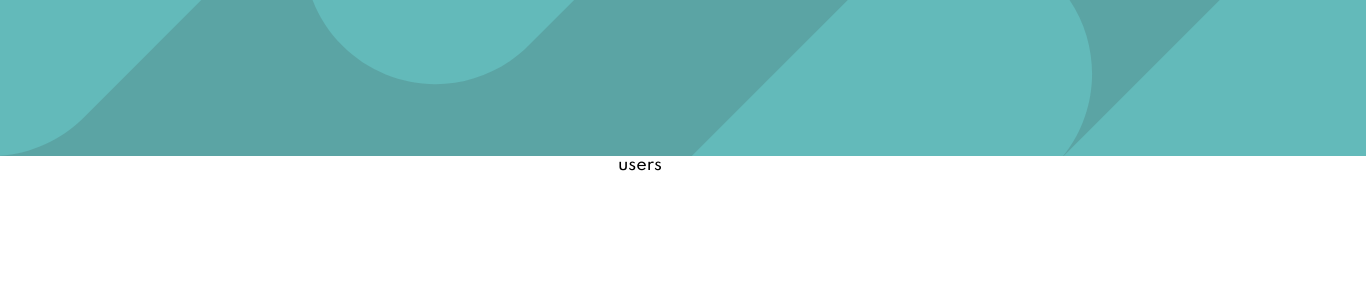
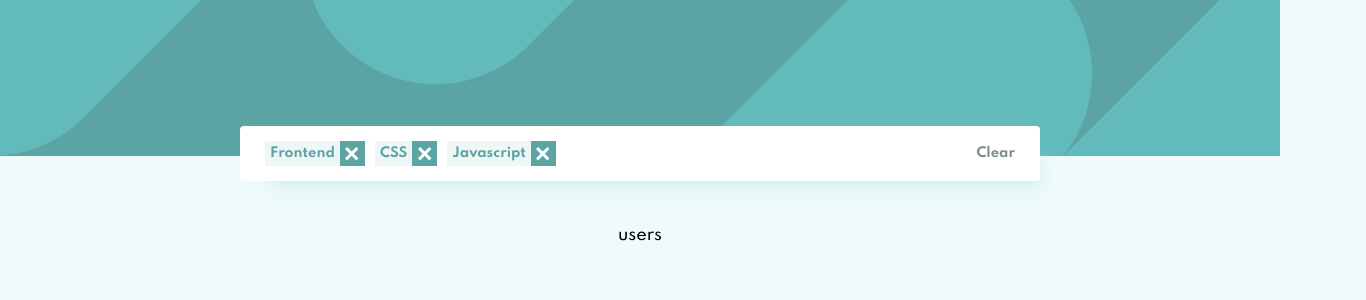
Before and after one commit to CaioOliveira793/frontend-mentor-challenges, a React (Create React App) app in the folder job-listings/: page / in a window 1280 px wide. Shown: the top 300 px of the page, 1366 px wide, since content can reach past the window. Built offline with nearby package versions, Linux system fonts and the light colour scheme.

Commit message:
style (job-listings): add FilterBox

```diff
--- a/job-listings/src/App.tsx
+++ b/job-listings/src/App.tsx
@@ -1,8 +1,9 @@
 import React from 'react';
 
 import Header from './components/Header';
+import FilterBox from './components/FilterBox';
 
-import GlobalStyle from './styles/global';
+import GlobalStyle from './styles/globalStyle';
 import { Container } from './styles';
 
 const App: React.FC = () => {
@@ -11,6 +12,7 @@ const App: React.FC = () => {
 			<GlobalStyle />
 			<Container>
 				<Header />
+				<FilterBox />
 				<section>users</section>
 			</Container>
 		</>
--- /dev/null
+++ b/job-listings/src/components/FilterBox/index.tsx
@@ -0,0 +1,43 @@
+import React from 'react';
+
+import { Container, TechList, TechItem } from './styles';
+
+import { ReactComponent as RemoveIcon } from '../../assets/icon-remove.svg';
+
+const FilterBox: React.FC = () => {
+	function handleClearFilter() {
+		console.log('filter cleared');
+	}
+
+	function handleRemoveItem() {
+		console.log('Item removed');
+	}
+
+	return (
+		<Container>
+			<TechList>
+				<TechItem>
+					<span>Frontend</span>
+					<button onClick={handleRemoveItem}>
+						<RemoveIcon />
+					</button>
+				</TechItem>
+				<TechItem>
+					<span>CSS</span>
+					<button onClick={handleRemoveItem}>
+						<RemoveIcon />
+					</button>
+				</TechItem>
+				<TechItem>
+					<span>Javascript</span>
+					<button onClick={handleRemoveItem}>
+						<RemoveIcon />
+					</button>
+				</TechItem>
+			</TechList>
+			<button onClick={handleClearFilter}>Clear</button>
+		</Container>
+	);
+}
+
+export default FilterBox;
--- /dev/null
+++ b/job-listings/src/components/FilterBox/styles.ts
@@ -0,0 +1,86 @@
+import styled from 'styled-components';
+
+export const Container = styled.div`
+	width: 90%;
+	max-width: 800px;
+
+	position: relative;
+	top: -30px;
+
+	display: flex;
+	flex-flow: row nowrap;
+	align-items: center;
+	justify-content: space-between;
+
+	margin-bottom: 15px;
+	padding: 0px 25px 15px 25px;
+	border-radius: 4px;
+	background: #fff;
+	box-shadow: 15px 20px 15px -15px #ceeded;
+
+	@media (max-width: 240px) {
+		flex-flow: column wrap;
+	}
+
+	> button {
+		cursor: pointer;
+		margin-top: 15px;
+		background: #fff;
+		color: #7b8e8e;
+		font-size: 13px;
+		font-weight: bold;
+
+		:hover {
+			color: #5ba4a4;
+			text-decoration: underline;
+		}
+	}
+`;
+
+export const TechList = styled.div`
+	display: flex;
+	flex-flow: row wrap;
+`;
+
+export const TechItem = styled.div`
+	display: flex;
+	flex-flow: row wrap;
+	align-items: center;
+	justify-content: flex-start;
+
+	margin-top: 15px;
+	margin-right: 10px;
+	background: #eef6f6;
+
+	span {
+		padding: 5px;
+		font-size: 13px;
+		font-weight: bold;
+		color: #5ba4a4;
+	}
+
+	button {
+		height: 100%;
+		width: 25px;
+
+		display: flex;
+		align-items: center;
+		justify-content: center;
+
+		background: #5ba4a4;
+		cursor: pointer;
+
+		:hover {
+			background: #2c3a3a;
+		}
+	}
+`;
+
+// Primary:
+// - Desaturated Dark Cyan: #5ba4a4
+
+// Neutral:
+// - Light Grayish Cyan (Background): #effafa
+// - Light Grayish Cyan (Filter Tablets): #eef6f6
+// - Dark Grayish Cyan: #7b8e8e
+// - Very Dark Grayish Cyan: #2c3a3a
--- a/job-listings/src/components/Header/index.tsx
+++ b/job-listings/src/components/Header/index.tsx
@@ -1,12 +1,12 @@
 import React from 'react';
 
 import { Container } from './styles';
-import background from '../../assets/bg-header-desktop.svg';
+import { ReactComponent as BackgroundImg } from '../../assets/bg-header-desktop.svg';
 
 const Header: React.FC = () => {
 	return (
 		<Container>
-			<img src={background} alt="background"/>
+			<BackgroundImg />
 		</Container>
 	);
 }
--- a/job-listings/src/components/Header/styles.ts
+++ b/job-listings/src/components/Header/styles.ts
@@ -2,7 +2,7 @@ import styled from 'styled-components';
 
 export const Container = styled.header`
 	display: flex;
-	background: hsl(180, 29%, 50%);
+	background: #5ba4a4;
 
 	width: 100%;
 `;
--- a/job-listings/src/styles/global.ts
+++ b/job-listings/src/styles/globalStyle.ts
@@ -15,5 +15,6 @@ export default createGlobalStyle`
 
 	body, #root {
 		height: 100vh;
+		background: #effafa;
 	}
 `;
```
